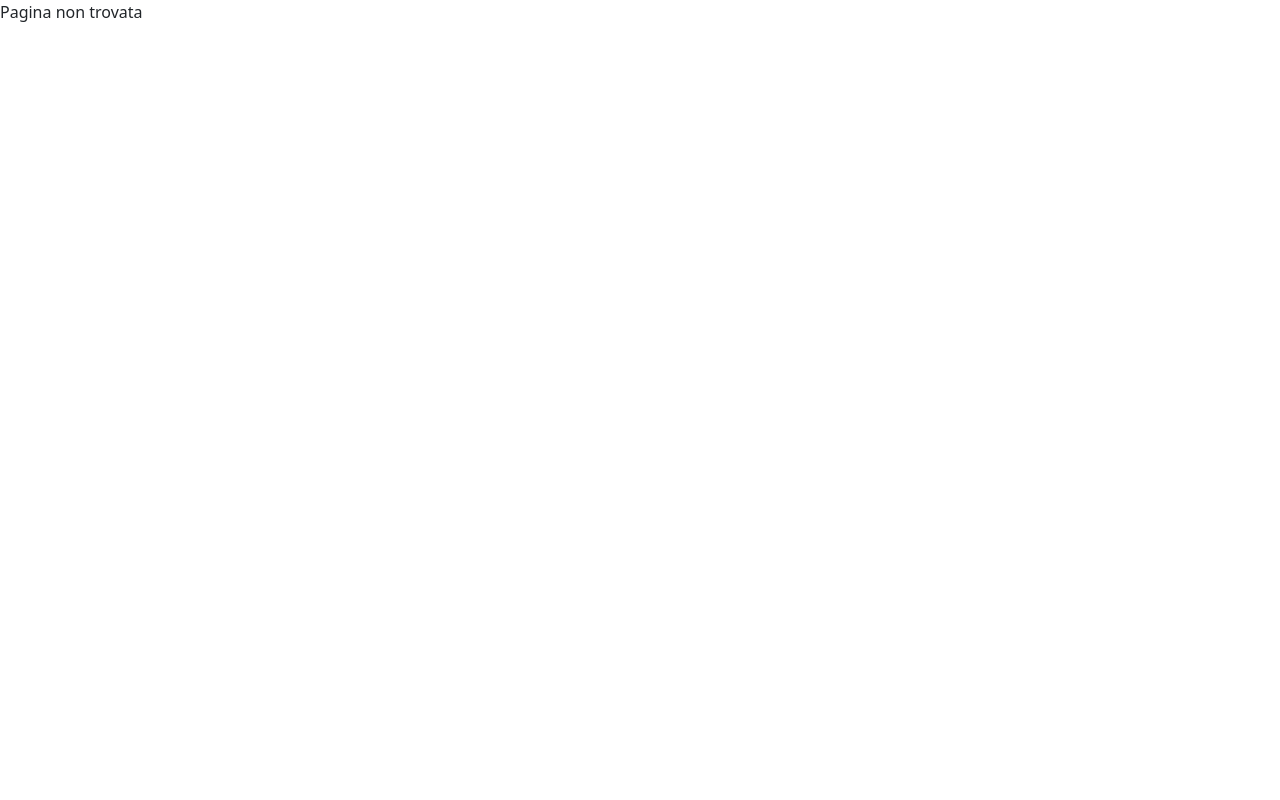
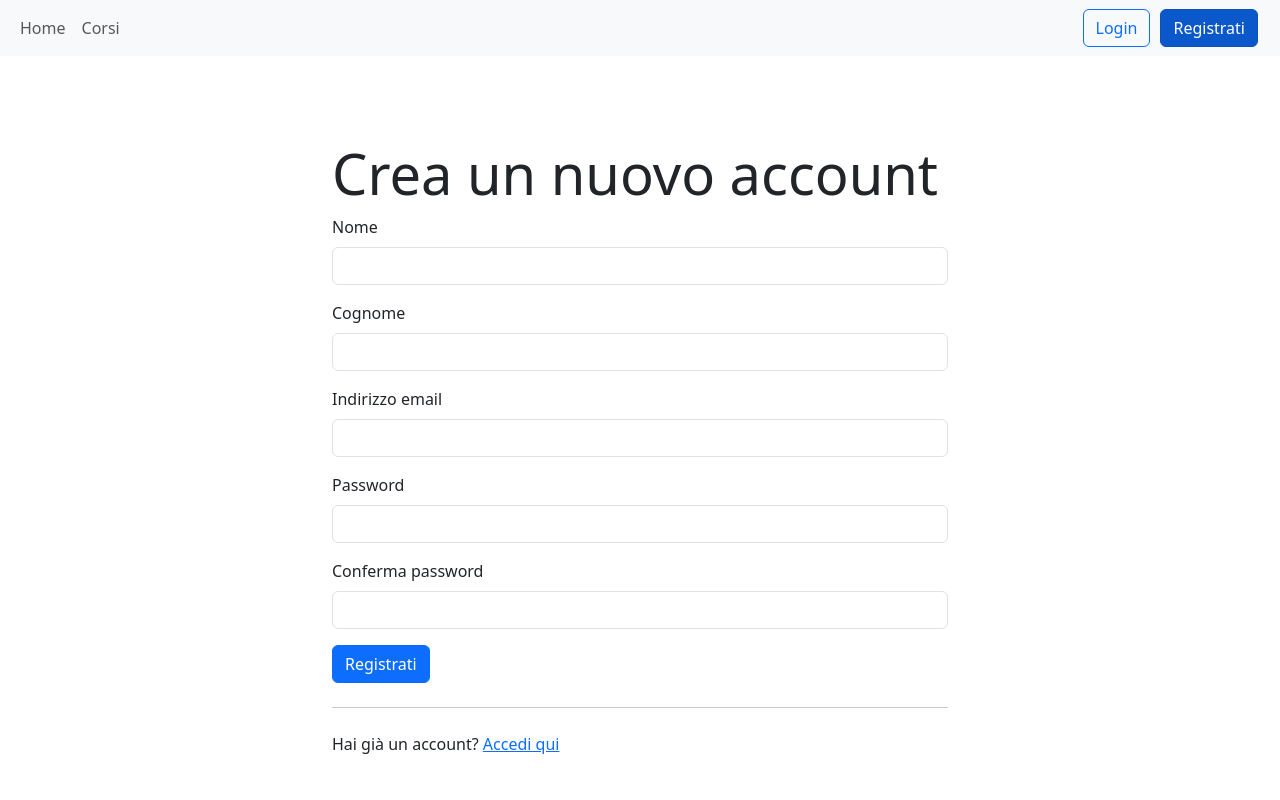
Before and after one commit to PhilRoll/gestionale-corsi-frontend-filippo-rotolo, a React (Vite) app: page /register in a window 1280 px wide. Shown: the top 800 px of the page. Built offline with nearby package versions, Linux system fonts and the light colour scheme.

Commit message:
aggiornamento

```diff
--- a/src/components/Buttons/HeaderButton.jsx
+++ b/src/components/Buttons/HeaderButton.jsx
@@ -1,10 +1,10 @@
 import { Logout } from "./Logout";
-import { SignInSignUp } from "./SignInSignUp";
+import { LoginRegister } from "./LoginRegister";
 
 export function HeaderButton({props}){
     //const {isUserAuthenticated} = props;
     const isUserAuthenticated = false;
-    const button = isUserAuthenticated ? <Logout/> : <SignInSignUp/>;
+    const button = isUserAuthenticated ? <Logout/> : <LoginRegister/>;
 
     return(
         <>{button}</>
--- a/src/components/Buttons/SignInSignUp.jsx
+++ b/src/components/Buttons/LoginRegister.jsx
@@ -1,6 +1,6 @@
 import { NavLink } from "react-router-dom";
 
-export function SignInSignUp() {
+export function LoginRegister() {
     return (
         <div className="ml-auto">
             <NavLink className="btn btn-outline-primary" activeClassName="active" to="/login">Login</NavLink>
--- /dev/null
+++ b/src/components/pages/Login/Login.jsx
@@ -0,0 +1,32 @@
+import { Link } from 'react-router-dom';
+
+export function Login() {
+    return (
+        <div className="container-fluid">
+            <div className="row justify-content-center align-items-center" style={{ height: "100vh" }}>
+                <div className="col-md-6">
+                    <div className="jumbotron">
+                        <h1 className="display-4">Accedi al nostro sito</h1>
+                        <form>
+                            <div className="mb-3">
+                                <label htmlFor="exampleInputEmail1" className="form-label">Indirizzo email</label>
+                                <input type="email" className="form-control" id="exampleInputEmail1" aria-describedby="emailHelp" />
+                            </div>
+                            <div className="mb-3">
+                                <label htmlFor="exampleInputPassword1" className="form-label">Password</label>
+                                <input type="password" className="form-control" id="exampleInputPassword1" />
+                            </div>
+                            <div className="mb-3 form-check">
+                                <input type="checkbox" className="form-check-input" id="exampleCheck1" />
+                                <label className="form-check-label" htmlFor="exampleCheck1">Ricordami</label>
+                            </div>
+                            <button type="submit" className="btn btn-primary">Accedi</button>
+                        </form>
+                        <hr className="my-4" />
+                        <p>Non hai un account? <Link to="/register">Registrati qui</Link></p>
+                    </div>
+                </div>
+            </div>
+        </div>
+    );
+}
--- /dev/null
+++ b/src/components/pages/Registration/Registration.jsx
@@ -0,0 +1,40 @@
+import { Link } from 'react-router-dom';
+
+export function Registration() {
+    return (
+        <div className="container-fluid">
+            <div className="row justify-content-center align-items-center" style={{ height: "100vh" }}>
+                <div className="col-md-6">
+                    <div className="jumbotron">
+                        <h1 className="display-4">Crea un nuovo account</h1>
+                        <form>
+                            <div className="mb-3">
+                                <label htmlFor="exampleInputName" className="form-label">Nome</label>
+                                <input type="text" className="form-control" id="exampleInputName" />
+                            </div>
+                            <div className="mb-3">
+                                <label htmlFor="exampleInputLastName" className="form-label">Cognome</label>
+                                <input type="text" className="form-control" id="exampleInputLastName" />
+                            </div>
+                            <div className="mb-3">
+                                <label htmlFor="exampleInputEmail" className="form-label">Indirizzo email</label>
+                                <input type="email" className="form-control" id="exampleInputEmail" />
+                            </div>
+                            <div className="mb-3">
+                                <label htmlFor="exampleInputPassword" className="form-label">Password</label>
+                                <input type="password" className="form-control" id="exampleInputPassword" />
+                            </div>
+                            <div className="mb-3">
+                                <label htmlFor="exampleInputConfirmPassword" className="form-label">Conferma password</label>
+                                <input type="password" className="form-control" id="exampleInputConfirmPassword" />
+                            </div>
+                            <button type="submit" className="btn btn-primary">Registrati</button>
+                        </form>
+                        <hr className="my-4" />
+                        <p>Hai già un account? <Link to="/login">Accedi qui</Link></p>
+                    </div>
+                </div>
+            </div>
+        </div>
+    );
+}
```
Also changed, not shown: src/components/routes/router.jsx (+10 -0 lines).
